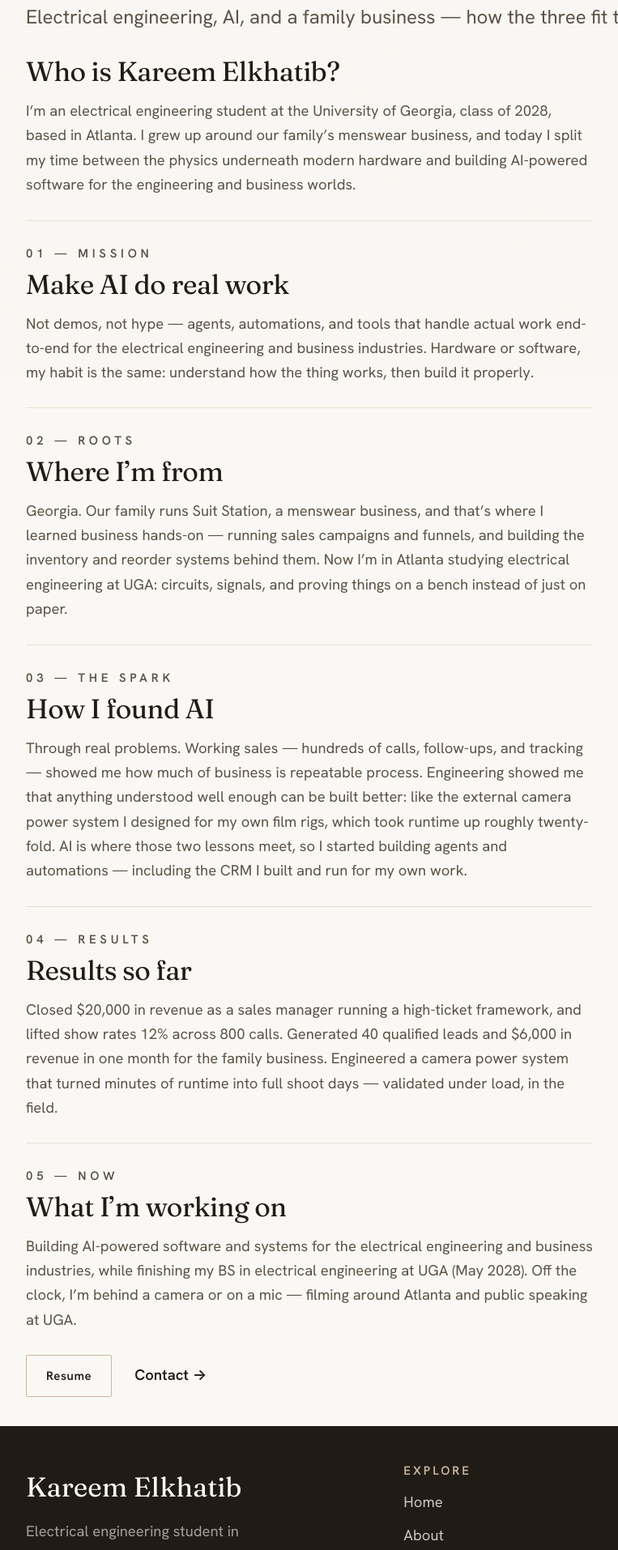
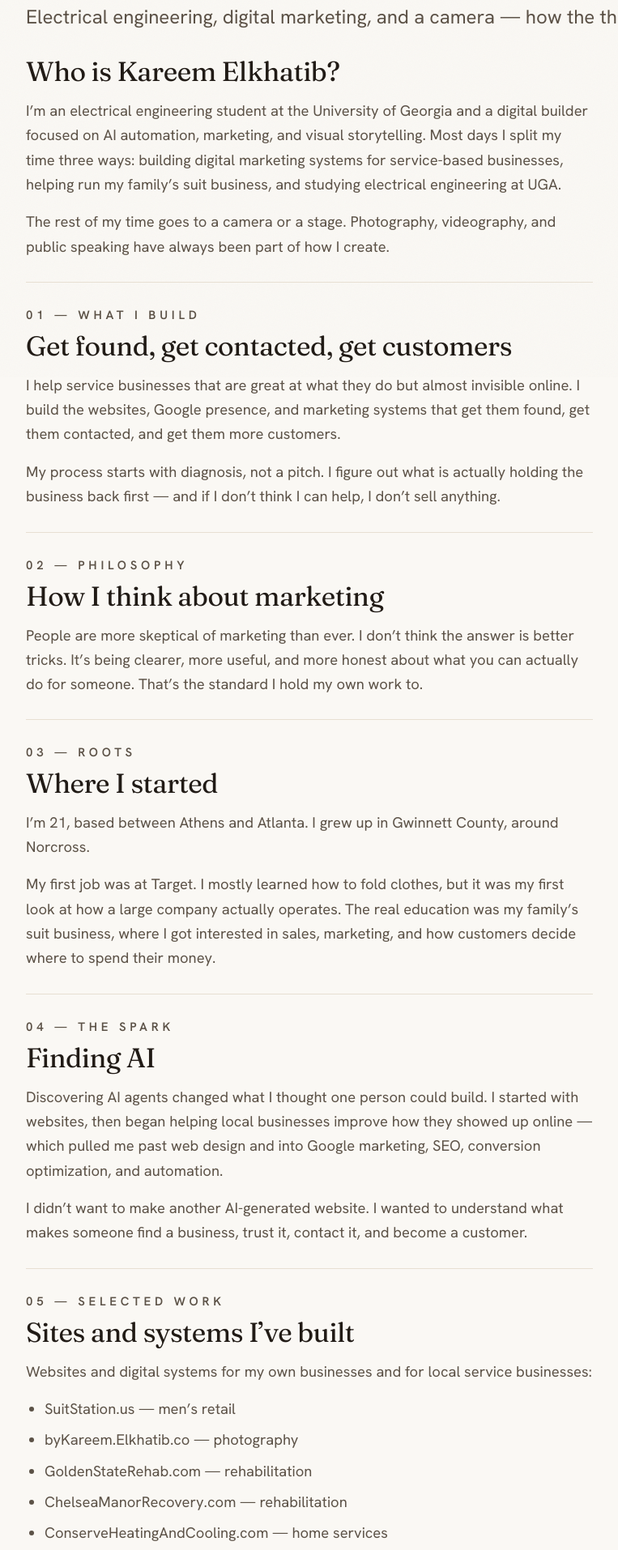
Before and after one commit to kkareem01/kareemelkhatib, a plain HTML site: page about.html in a window 1280 px wide. Shown: the part 334-2248 px from the top of the page at 81% size, without its empty margins (52-815 px from the left). Drawn offline with Linux system fonts and the light colour scheme.

Commit message:
feat: rewrite about page around digital marketing positioning
Reposition story from hardware/AI focus to digital builder narrative:
mission, philosophy, roots, AI spark, selected work with live client
links, and long-term direction. Add list and facts-block styles.

```diff
--- a/about.html
+++ b/about.html
@@ -4,10 +4,10 @@
   <meta charset="UTF-8" />
   <meta name="viewport" content="width=device-width, initial-scale=1.0" />
   <title>About — Kareem Elkhatib</title>
-  <meta name="description" content="The full story of Kareem Elkhatib — electrical engineering student at the University of Georgia, building AI-powered software and systems. Based in Atlanta, GA." />
+  <meta name="description" content="The full story of Kareem Elkhatib — electrical engineering student at the University of Georgia and digital builder focused on AI automation, marketing, and visual storytelling. Based between Athens and Atlanta, GA." />
 
   <meta property="og:title" content="About — Kareem Elkhatib" />
-  <meta property="og:description" content="Electrical engineering student at the University of Georgia, building AI-powered software and systems. Based in Atlanta, GA." />
+  <meta property="og:description" content="Electrical engineering student at the University of Georgia and digital builder focused on AI automation, marketing, and visual storytelling. Based between Athens and Atlanta, GA." />
   <meta property="og:type" content="website" />
   <meta property="og:url" content="https://kareemelkhatib.com/about" />
   <meta property="og:image" content="https://kareemelkhatib.com/assets/img/profile.jpg" />
@@ -48,8 +48,8 @@
         <p class="eyebrow">Background</p>
         <h1 class="page-head__title">My Story</h1>
         <p class="lead">
-          Electrical engineering, AI, and a family business — how the three
-          fit together.
+          Electrical engineering, digital marketing, and a camera — how the
+          three fit together.
         </p>
       </header>
 
@@ -58,74 +58,124 @@
           <h2 class="story-sec__title">Who is Kareem Elkhatib?</h2>
           <p>
             I&rsquo;m an electrical engineering student at the University of
-            Georgia, class of 2028, based in Atlanta. I grew up around our
-            family&rsquo;s menswear business, and today I split my time
-            between the physics underneath modern hardware and building
-            AI-powered software for the engineering and business worlds.
+            Georgia and a digital builder focused on AI automation,
+            marketing, and visual storytelling. Most days I split my time
+            three ways: building digital marketing systems for
+            service-based businesses, helping run my family&rsquo;s suit
+            business, and studying electrical engineering at UGA.
+          </p>
+          <p>
+            The rest of my time goes to a camera or a stage. Photography,
+            videography, and public speaking have always been part of how I
+            create.
           </p>
         </section>
 
         <section class="story-sec reveal">
-          <p class="story-sec__num">01 &mdash; Mission</p>
-          <h2 class="story-sec__title">Make AI do real work</h2>
+          <p class="story-sec__num">01 &mdash; What I Build</p>
+          <h2 class="story-sec__title">Get found, get contacted, get customers</h2>
           <p>
-            Not demos, not hype — agents, automations, and tools that handle
-            actual work end-to-end for the electrical engineering and
-            business industries. Hardware or software, my habit is the same:
-            understand how the thing works, then build it properly.
+            I help service businesses that are great at what they do but
+            almost invisible online. I build the websites, Google presence,
+            and marketing systems that get them found, get them contacted,
+            and get them more customers.
+          </p>
+          <p>
+            My process starts with diagnosis, not a pitch. I figure out what
+            is actually holding the business back first — and if I
+            don&rsquo;t think I can help, I don&rsquo;t sell anything.
           </p>
         </section>
 
         <section class="story-sec reveal">
-          <p class="story-sec__num">02 &mdash; Roots</p>
-          <h2 class="story-sec__title">Where I&rsquo;m from</h2>
+          <p class="story-sec__num">02 &mdash; Philosophy</p>
+          <h2 class="story-sec__title">How I think about marketing</h2>
           <p>
-            Georgia. Our family runs Suit Station, a menswear business, and
-            that&rsquo;s where I learned business hands-on — running sales
-            campaigns and funnels, and building the inventory and reorder
-            systems behind them. Now I&rsquo;m in Atlanta studying electrical
-            engineering at UGA: circuits, signals, and proving things on a
-            bench instead of just on paper.
+            People are more skeptical of marketing than ever. I don&rsquo;t
+            think the answer is better tricks. It&rsquo;s being clearer,
+            more useful, and more honest about what you can actually do for
+            someone. That&rsquo;s the standard I hold my own work to.
           </p>
         </section>
 
         <section class="story-sec reveal">
-          <p class="story-sec__num">03 &mdash; The Spark</p>
-          <h2 class="story-sec__title">How I found AI</h2>
+          <p class="story-sec__num">03 &mdash; Roots</p>
+          <h2 class="story-sec__title">Where I started</h2>
           <p>
-            Through real problems. Working sales — hundreds of calls,
-            follow-ups, and tracking — showed me how much of business is
-            repeatable process. Engineering showed me that anything
-            understood well enough can be built better: like the external
-            camera power system I designed for my own film rigs, which took
-            runtime up roughly twenty-fold. AI is where those two lessons
-            meet, so I started building agents and automations — including
-            the CRM I built and run for my own work.
+            I&rsquo;m 21, based between Athens and Atlanta. I grew up in
+            Gwinnett County, around Norcross.
+          </p>
+          <p>
+            My first job was at Target. I mostly learned how to fold
+            clothes, but it was my first look at how a large company
+            actually operates. The real education was my family&rsquo;s suit
+            business, where I got interested in sales, marketing, and how
+            customers decide where to spend their money.
           </p>
         </section>
 
         <section class="story-sec reveal">
-          <p class="story-sec__num">04 &mdash; Results</p>
-          <h2 class="story-sec__title">Results so far</h2>
+          <p class="story-sec__num">04 &mdash; The Spark</p>
+          <h2 class="story-sec__title">Finding AI</h2>
           <p>
-            Closed $20,000 in revenue as a sales manager running a
-            high-ticket framework, and lifted show rates 12% across 800
-            calls. Generated 40 qualified leads and $6,000 in revenue in one
-            month for the family business. Engineered a camera power system
-            that turned minutes of runtime into full shoot days — validated
-            under load, in the field.
+            Discovering AI agents changed what I thought one person could
+            build. I started with websites, then began helping local
+            businesses improve how they showed up online — which pulled me
+            past web design and into Google marketing, SEO, conversion
+            optimization, and automation.
+          </p>
+          <p>
+            I didn&rsquo;t want to make another AI-generated website. I
+            wanted to understand what makes someone find a business, trust
+            it, contact it, and become a customer.
           </p>
         </section>
 
         <section class="story-sec reveal">
-          <p class="story-sec__num">05 &mdash; Now</p>
-          <h2 class="story-sec__title">What I&rsquo;m working on</h2>
+          <p class="story-sec__num">05 &mdash; Selected Work</p>
+          <h2 class="story-sec__title">Sites and systems I&rsquo;ve built</h2>
           <p>
-            Building AI-powered software and systems for the electrical
-            engineering and business industries, while finishing my BS in
-            electrical engineering at UGA (May 2028). Off the clock,
-            I&rsquo;m behind a camera or on a mic — filming around Atlanta
-            and public speaking at UGA.
+            Websites and digital systems for my own businesses and for
+            local service businesses:
+          </p>
+          <ul class="story-sec__list">
+            <li><a href="https://suitstation.us" target="_blank" rel="noopener">SuitStation.us</a> — men&rsquo;s retail</li>
+            <li><a href="https://bykareem.elkhatib.co" target="_blank" rel="noopener">byKareem.Elkhatib.co</a> — photography</li>
+            <li><a href="https://goldenstaterehab.com" target="_blank" rel="noopener">GoldenStateRehab.com</a> — rehabilitation</li>
+            <li><a href="https://chelseamanorrecovery.com" target="_blank" rel="noopener">ChelseaManorRecovery.com</a> — rehabilitation</li>
+            <li><a href="https://conserveheatingandcooling.com" target="_blank" rel="noopener">ConserveHeatingAndCooling.com</a> — home services</li>
+          </ul>
+        </section>
+
+        <section class="story-sec reveal">
+          <p class="story-sec__num">06 &mdash; Ahead</p>
+          <h2 class="story-sec__title">What I&rsquo;m working toward</h2>
+          <p>
+            Right now, I&rsquo;m learning how to build a great digital
+            marketing agency for service-based businesses. Long term, I
+            want to build a client acquisition agency specifically for
+            engineering firms — the place where my engineering and business
+            backgrounds overlap.
+          </p>
+          <p>
+            There&rsquo;s a bigger goal behind that. I don&rsquo;t believe
+            everyone needs to do what they love. I think there&rsquo;s more
+            value in finding what you&rsquo;re unusually good at, becoming
+            excellent at it, and using that to create opportunities for
+            yourself and others. I&rsquo;m still figuring that out for
+            myself — shiny object syndrome makes it easy to jump between
+            opportunities instead of staying long enough to become great.
+            If I can beat that, build something meaningful, and eventually
+            help other people make better decisions about what to study or
+            pursue, that&rsquo;s a career worth having.
+          </p>
+          <p class="story-facts">
+            <strong>Known for:</strong> AI automation &middot; Digital
+            marketing &middot; Photography &middot; Videography &middot;
+            Public speaking<br />
+            <strong>Based in:</strong> Athens &amp; Atlanta, Georgia<br />
+            <strong>Education:</strong> Electrical Engineering, University
+            of Georgia
           </p>
           <div class="about__links">
             <a class="btn btn--ghost" href="/resume">Resume</a>
--- a/assets/css/pages.css
+++ b/assets/css/pages.css
@@ -267,6 +267,20 @@
   letter-spacing: -0.015em;
   margin: 0 0 var(--space-sm);
 }
+.story-sec__list {
+  margin: 0 0 var(--space-sm);
+  padding-left: 1.25em;
+  color: var(--ink-soft);
+}
+.story-sec__list li { margin-bottom: var(--space-2xs); }
+.story-facts {
+  border-top: 1px solid var(--line);
+  margin-top: var(--space-sm);
+  padding-top: var(--space-sm);
+  font-size: var(--step--1);
+  line-height: 1.8;
+}
+.story-facts strong { color: var(--ink); }
 
 /* ============================================================
    RESUME — embedded PDF viewer
```
